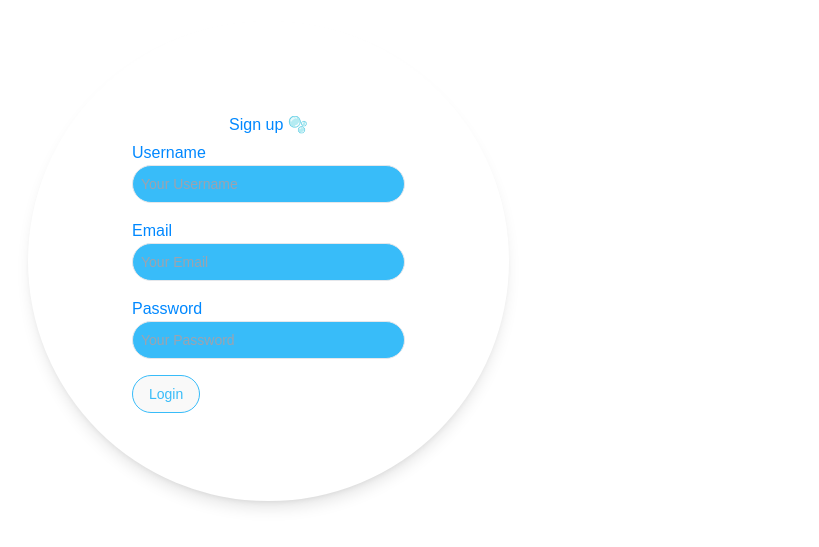
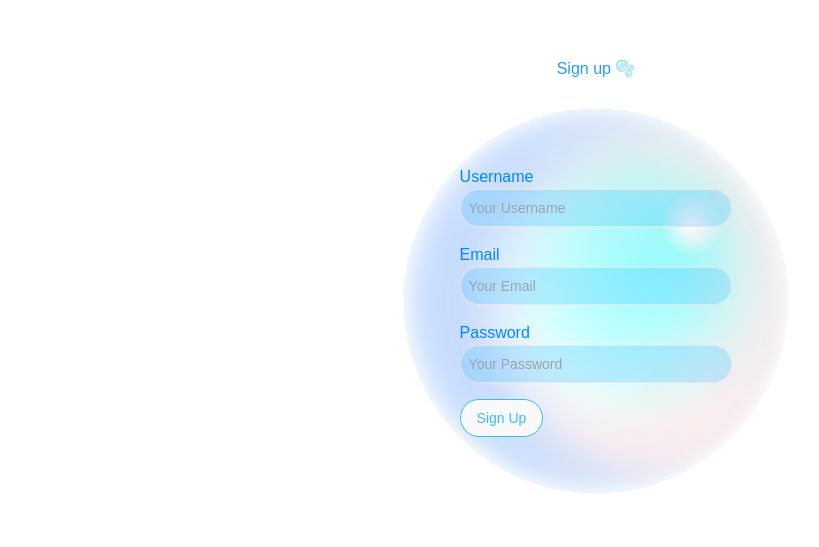
Before and after one commit to miguelricoengel/final-project, a React (Vite) app: page /signup in a window 1280 px wide. Shown: the part 159-706 px from the top of the page, without its empty margins (44-863 px from the left). Built offline with nearby package versions, Linux system fonts and the light colour scheme; a web font is replaced by a local one.

Commit message:
anotherday anotherslay

```diff
--- a/src/App.jsx
+++ b/src/App.jsx
@@ -2,6 +2,7 @@ import { Route, Routes } from "react-router-dom";
 import Profile from "./pages/Profile";
 import Signup from "./pages/signup";
 import Welcome from "./pages/Welcome";
+import Dash from "./pages/dash";
 import './index.css'
 
 function App() {
@@ -10,6 +11,7 @@ function App() {
         <Route exact path="/" element={<Welcome />} />
         <Route path="/signup" element={<Signup />} />
         <Route path="/profile" element={<Profile />} />
+        <Route path="/dash" element={<Dash />} />
       </Routes>
   );
 }
--- /dev/null
+++ b/src/components/Buble.jsx
@@ -0,0 +1,64 @@
+// Buble.js
+
+import { useState } from "react";
+import PropTypes from "prop-types";
+
+function Buble({ text, size }) {
+  const [isDragging, setIsDragging] = useState(false);
+  const [dragOffset, setDragOffset] = useState({ x: 0, y: 0 });
+  const [position, setPosition] = useState({ x: 0, y: 0 });
+
+  const handleMouseDown = (event) => {
+    setIsDragging(true);
+    setDragOffset({
+      x: event.clientX - position.x,
+      y: event.clientY - position.y,
+    });
+  };
+
+  const handleMouseMove = (event) => {
+    if (!isDragging) return;
+    setPosition({
+      x: event.clientX - dragOffset.x,
+      y: event.clientY - dragOffset.y,
+    });
+  };
+
+  const handleMouseUp = () => {
+    setIsDragging(false);
+  };
+
+  const getSizeClassName = () => {
+    switch (size) {
+      case "small":
+        return "w-28 h-28";
+      case "medium":
+        return "w-64 h-64";
+      case "large":
+        return "w-96 h-96";
+      default:
+        return "";
+    }
+  };
+
+  return (
+    <div
+      onMouseDown={handleMouseDown}
+      onMouseMove={handleMouseMove}
+      onMouseUp={handleMouseUp}
+      className={`draggable-div ball2 flex justify-center items-center hover:drop-shadow-lg transition-shadow duration-300 cursor-grab select-none ${getSizeClassName()}`}
+      style={{
+        transform: `translate(${position.x}px, ${position.y}px)`,
+      }}
+    >
+      {text}
+    </div>
+  );
+}
+
+Buble.propTypes = {
+  text: PropTypes.string.isRequired,
+  size: PropTypes.oneOf(["small", "medium", "large"]).isRequired,
+};
+
+export default Buble;
--- a/src/components/Login.jsx
+++ b/src/components/Login.jsx
@@ -1,4 +1,5 @@
 import { useState } from 'react';
+import Buble from './Buble';
 
 function Login() {
   const [isOpen, setIsOpen] = useState(false);
@@ -19,16 +20,15 @@ function Login() {
   return (
     <div className="relative">
       <button
-        className=" ball p-10 bg-[#38bcf9] text-white rounded-full"
-
+        className="ball p-10 bg-[#38bcf9] text-white rounded-full"
         onClick={toggleButton}
       >
         Login
       </button>
       {isOpen && (
-        <div className="ball absolute mt-4 bg-white p-5 rounded-full w-56 shadow-lg">
-          <div className="flex bg-gray-bg1">
-            <div className="p-10 rounded-full shadow-default py-2 px-6">
+        <Buble
+          text={
+            <>
               <h1 className="text-base font-small text-primary mt-1 mb-1 text-center">
                 Log in 🔐 🫧
               </h1>
@@ -38,7 +38,7 @@ function Login() {
                   <label htmlFor="email">Email</label>
                   <input
                     type="email"
-                    className="w-full bg-[#38bcf9] p-2 text-white border rounded-full outline-none text-sm transition duration-150 ease-in-out mb-4"
+                    className="w-full bg-[#38bcf9] bg-opacity-25 p-2 text-white border rounded-full outline-none text-sm transition duration-150 ease-in-out mb-4"
                     id="email"
                     placeholder="Your Email"
                   />
@@ -47,7 +47,7 @@ function Login() {
                   <label htmlFor="password">Password</label>
                   <input
                     type="password"
-                    className="w-full bg-[#38bcf9] p-2 text-white border rounded-full outline-none text-sm transition duration-150 ease-in-out mb-4"
+                    className="w-full bg-[#38bcf9] bg-opacity-25 p-2 text-white border rounded-full outline-none text-sm transition duration-150 ease-in-out mb-4"
                     id="password"
                     placeholder="Your Password"
                   />
@@ -56,15 +56,15 @@ function Login() {
                 <div>
                   <button
                     type="submit"
-                    className="bg-gray py-2 px-4 text-sm text-[#38bcf9] rounded-full border-[#38bcf9] focus:outline-none focus:border-blue"
+                    className="bg-gray py-2 px-4 text-sm text-[#38bcf9] bg-opacity-25 rounded-full border-[#38bcf9] focus:outline-none focus:border-blue"
                   >
                     Login
                   </button>
                 </div>
               </form>
-            </div>
-          </div>
-        </div>
+            </>
+          } size="large"
+        />
       )}
     </div>
   );
--- a/src/index.css
+++ b/src/index.css
@@ -14,8 +14,13 @@ body {
   font-family: 'CustomFont', sans-serif;
   line-height: 1.5;
   font-weight: 300;
+  display: flex;
+  justify-content: center;
+  align-items: center;
+  margin: 0;
+  min-width: 320px;
+  min-height: 100vh;
 }
-
 
 :root {
   font-family: 'CustomFont', sans-serif;
@@ -86,7 +91,6 @@ button:focus-visible {
   box-shadow: 10px #e1e1e1;
 }
 
-
 @media (prefers-color-scheme: light) {
   :root {
     color: #0088ff;
@@ -104,6 +108,7 @@ button:focus-visible {
 .title{
   position: relative;
   font-size: 1.5rem;
+
 }
 
 /* If the screen size is 601px or more, set the font-size of <div> to 80px
@@ -142,8 +147,6 @@ button:focus-visible {
 
 .ball2 {
   /* animation: float 3.5s ease-in-out infinite; */
-  height: 400px;
-  width: 430px;
   border-radius: 50%;
   position: relative;
 
--- a/src/pages/Signup.jsx
+++ b/src/pages/Signup.jsx
@@ -1,3 +1,4 @@
+import Buble from "../components/Buble";
 
 function Signup() {
   const handleFormSubmit = (e) => {
@@ -7,20 +8,19 @@ function Signup() {
     let username = e.target.elements.username?.value;
     console.log(email, password, username);
   };
+
   return (
-    <div className="mt-4 bg-white p-20 m-10 rounded-full w-200 shadow-lg">
-          <div className="flex bg-gray-bg1">
-            <div className="p-20 bg-white rounded-full shadow-default py-2 px-6">
+    <>
     <h1 className="text-base font-small text-primary mt-1 mb-1 text-center">
           Sign up 🫧
-              </h1>
-
+        </h1><br></br>
+    <Buble text={
         <form onSubmit={handleFormSubmit}>
           <div>
-                  <label htmlFor="email">Username</label>
+            <label htmlFor="username">Username</label>
             <input
-                    type="username"
-                    className="w-full bg-[#38bcf9] p-2 text-white border rounded-full outline-none text-sm transition duration-150 ease-in-out mb-4"
+              type="text"
+              className="w-full bg-[#38bcf9] bg-opacity-25 p-2 text-white border rounded-full outline-none text-sm transition duration-150 ease-in-out mb-4"
               id="username"
               placeholder="Your Username"
             />
@@ -29,7 +29,7 @@ function Signup() {
             <label htmlFor="email">Email</label>
             <input
               type="email"
-                    className="w-full bg-[#38bcf9] p-2 text-white border rounded-full outline-none text-sm transition duration-150 ease-in-out mb-4"
+              className="w-full bg-[#38bcf9] bg-opacity-25 p-2 text-white border rounded-full outline-none text-sm transition duration-150 ease-in-out mb-4"
               id="email"
               placeholder="Your Email"
             />
@@ -38,7 +38,7 @@ function Signup() {
             <label htmlFor="password">Password</label>
             <input
               type="password"
-                    className="w-full bg-[#38bcf9] p-2 text-white border rounded-full outline-none text-sm transition duration-150 ease-in-out mb-4"
+              className="w-full bg-[#38bcf9] bg-opacity-25 p-2 text-white border rounded-full outline-none text-sm transition duration-150 ease-in-out mb-4"
               id="password"
               placeholder="Your Password"
             />
@@ -49,14 +49,13 @@ function Signup() {
               type="submit"
               className="bg-gray py-2 px-4 text-sm text-[#38bcf9] rounded-full border-[#38bcf9] focus:outline-none focus:border-blue"
             >
-                    Login
+              Sign Up
             </button>
           </div>
         </form>
-            </div>
-          </div>
-        </div>
+
+    } size="large" />
+  </>
 );
   }
-
-    export default Signup
+export default Signup;
--- a/src/pages/Welcome.jsx
+++ b/src/pages/Welcome.jsx
@@ -1,47 +1,11 @@
 import { Link } from "react-router-dom";
 import Login from "../components/Login";
-import { useState } from "react";
+import Buble from "../components/Buble";
 
 function Welcome() {
-  const [isDragging, setIsDragging] = useState(false);
-  const [dragOffset, setDragOffset] = useState({ x: 0, y: 0 });
-  const [position, setPosition] = useState({ x: 0, y: 0 });
-
-  const handleMouseDown = (event) => {
-    setIsDragging(true);
-    setDragOffset({
-      x: event.clientX - position.x,
-      y: event.clientY - position.y,
-    });
-  };
-
-  const handleMouseMove = (event) => {
-    if (!isDragging) return;
-    setPosition({
-      x: event.clientX - dragOffset.x,
-      y: event.clientY - dragOffset.y,
-    });
-  };
-
-  const handleMouseUp = () => {
-    setIsDragging(false);
-  };
-
   return (
     <div className="h-screen">
-      <div
-        onMouseDown={handleMouseDown}
-        onMouseMove={handleMouseMove}
-        onMouseUp={handleMouseUp}
-        className="ball2 flex justify-center hover:drop-shadow-lg transition-shadow duration-300 cursor-grab select-none"
-        style={{
-          transform: `translate(${position.x}px, ${position.y}px)`,
-        }}
-      >
-        <div className="title flex justify-center items-center">
-          <h1 className="text-white">buble</h1>
-        </div>
-      </div>
+    <Buble text="buble" size="large" /> <br/><br/>
       <p className="read-the-docs">
         Lorem ipsum dolor sit amet, consectetur adipiscing elit, sed do eiusmod
         tempor incididunt ut labore et dolore magna aliqua. Ut enim ad minim
@@ -54,7 +18,7 @@ function Welcome() {
       </div>
       <div className="flex justify-center">
         <p>
-          don't have an account yet? <Link to="/Signup">sign up here!</Link>
+          dont have an account yet? <Link to="/Signup">sign up here!</Link>
         </p>
       </div>
     </div>
--- a/src/pages/dash.jsx
+++ b/src/pages/dash.jsx
@@ -0,0 +1,24 @@
+import Buble from "../components/Buble"
+
+function Dash () {
+    return(
+        <>
+       <div className="h-screen flex mb-4">
+       <div className="w-1/4 ">
+       <Buble text="pics" size="small"/> <br/>
+       <Buble text="songs" size="small"/> <br/>
+       <Buble text="txt" size="small"/> <br/>
+
+       </div>
+  <div className="w-3/4 ">
+  Lorem ipsum dolor sit amet, consectetur adipiscing elit, sed do eiusmod
+        tempor incididunt ut labore et dolore magna aliqua. Ut enim ad minim
+        veniam, quis nostrud exercitation ullamco laboris nisi ut aliquip ex ea
+        commodo consequat.
+        </div>
+  </div>
+</>
+    );
+}
+
+export default Dash
--- a/src/pages/profile.jsx
+++ b/src/pages/profile.jsx
@@ -3,8 +3,8 @@
 function Profile () {
     return(
         <>
-       <div className=" ball flex items-center justify-center skew-y-6" >
-<h2 className="skew-y-12">Welcome _____ !</h2>
+       <div className=" ball flex items-center justify-center" >
+<h2 className="">Welcome _____ !</h2>
 </div>
 </>
     )
```
Lines whose indentation alone changed are shown as unchanged.
